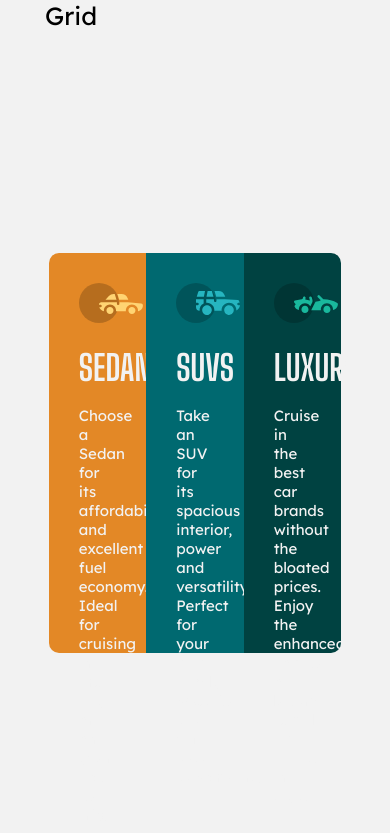
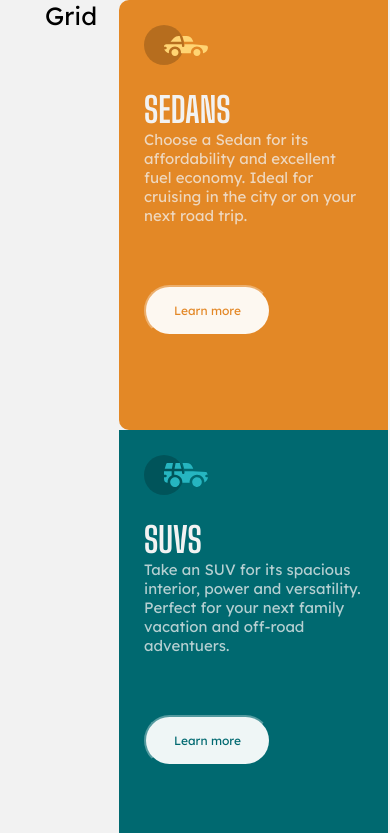
Before and after one commit to Oluseyi18/Eezi, a plain HTML site: page index.html in a window 390 px wide. Shown: the top 833 px of the page. Drawn offline with Linux system fonts and the light colour scheme.

Commit message:
Responsive Update

```diff
--- a/index.html
+++ b/index.html
@@ -15,24 +15,30 @@
     </header>
     <main>
       <div class="first-box">
-        <img src="/images/icon-sedans.svg" alt="">
+        <div class="contain">
+          <img src="/images/icon-sedans.svg" alt="">
         <h2>SEDANS</h2>
         <p>Choose a Sedan for its affordability and excellent fuel economy. Ideal for cruising in the city or on your next road trip.</p>
         <button>Learn more</button>
+        </div>
       </div>
 
         <div class="second-box">
-          <img src="/images/icon-suvs.svg" alt="">
+          <div class="contain">
+            <img src="/images/icon-suvs.svg" alt="">
           <h2>SUVS</h2>
           <p>Take an SUV for its spacious interior, power and versatility. Perfect for your next family vacation and off-road adventuers.</p>
           <button>Learn more</button>
+          </div>
         </div>
 
         <div class="third-box">
-          <img src="/images/icon-luxury.svg" alt="">
+          <div class="contain">
+            <img src="/images/icon-luxury.svg" alt="">
           <h2>LUXURY</h2>
           <p>Cruise in the best car brands without the bloated prices. Enjoy the enhanced comfort of a luxury rental and arrive in style.</p>
           <button>Learn more</button>
+          </div>
         </div>
     </main>
   </body>
--- a/style.css
+++ b/style.css
@@ -6,6 +6,11 @@
 }
 
 body {
+    width: 100%;
+    min-height: 100vh;
+    display: flex;
+    justify-content: center;
+    align-content: center;
     background-color: #f0f0f0;
     font-family: 'Lexend Deca', sans-serif;
     background: hsl(0, 0%, 95%);
@@ -23,14 +28,13 @@ a {
 }
 
 main {
-    width: 50%;
-    height: 50vh;
+    width: 100%;
+    max-width: 1440px;
     margin: auto;
     display: flex;
     justify-content: center;
     align-items: center;
-    height: 100vh;
-    flex-direction: row;
+    flex-flow: wrap;
 }
 
 h2 {
@@ -43,37 +47,38 @@ h2 {
 }
 
 p {
-    color: hsl(0, 0%, 95%);
-    margin-top: 18px;
+    color: hsl(0, 0%, 95%, 0.75);
 }
 
 .first-box {
     background-color: hsl(31, 77%, 52%);
-    padding: 2em;
-    width: 50%;
-    height: 400px;
+    padding: 15px;
+    width: 269px;
+    min-height: 430px;
     border-top-left-radius: 10px;
     border-bottom-left-radius: 10px;
 }
 
 .second-box {
     background-color: hsl(184, 100%, 22%);
-    padding: 2em;
-    width: 50%;
-    height: 400px;
+    padding: 15px;
+    width: 269px;
+    min-height: 430px;
 }
 
 .third-box {
     background-color: hsl(179, 100%, 13%);
-    padding: 2em;
-    width: 50%;
-    height: 400px;
+    padding: 15px;
+    width: 269px;
+    min-height: 430px;
     border-top-right-radius: 10px;
     border-bottom-right-radius: 10px;
 }
-
+.contain{
+    padding: 10px;
+}
 button {
-    margin-top: 50px;
+    margin-top: 60px;
     text-align: center;
     justify-content: center;
     align-items: center;
```
